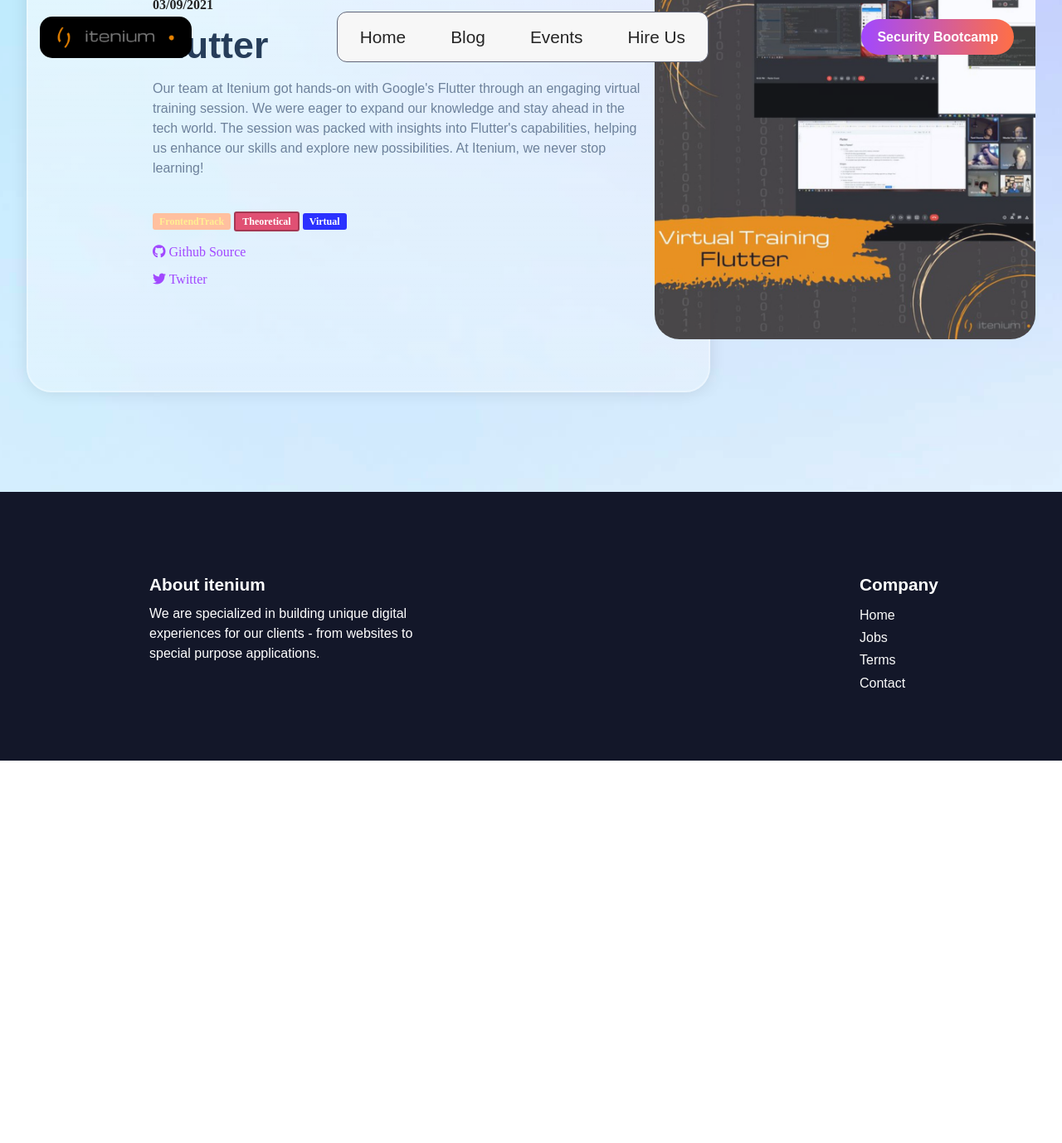
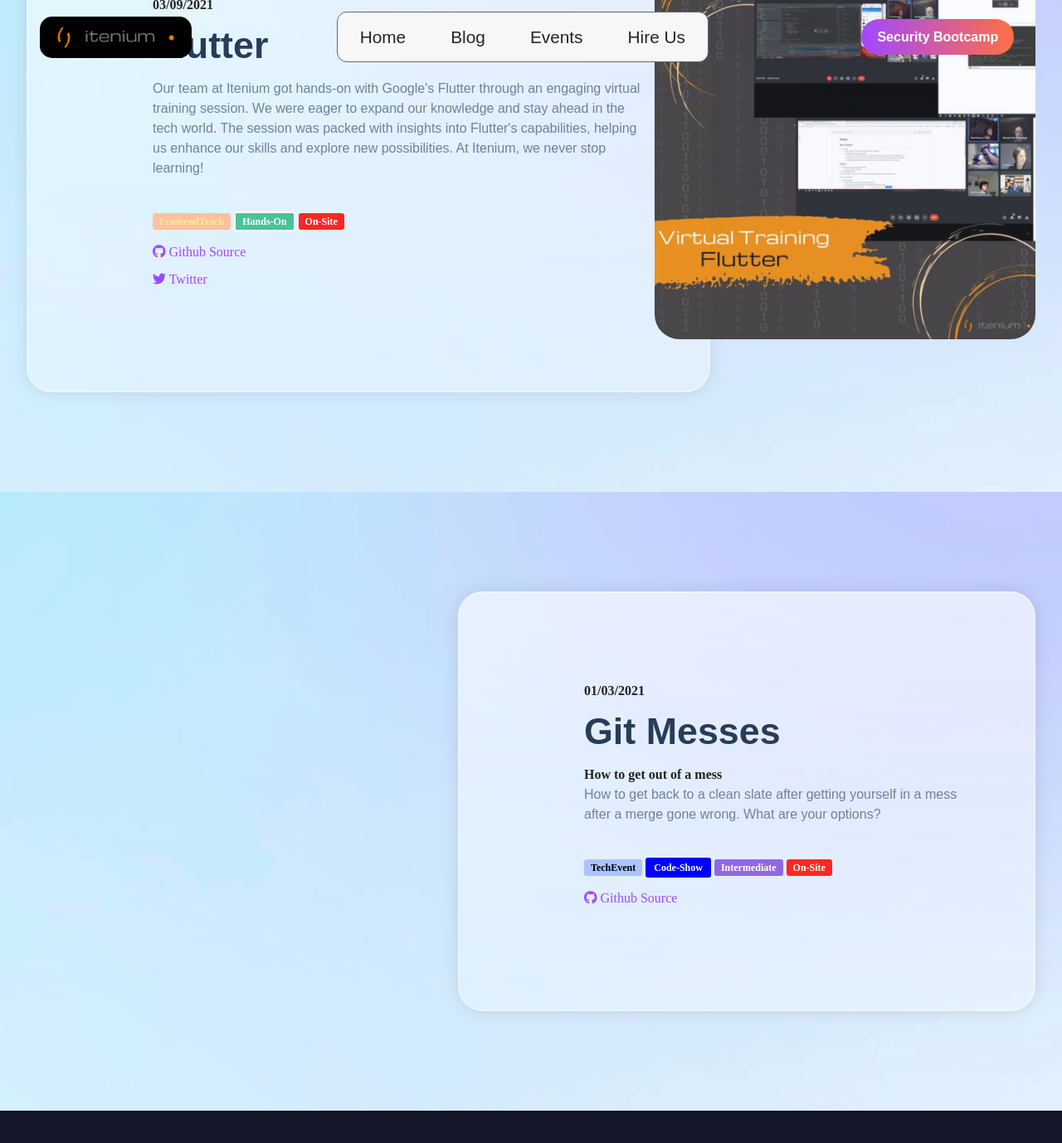
Before and after one commit to itenium-be/Competence-Center, a Jekyll site: the page built from pages/events-old.html, in a window 1280 px wide and 1400 px high, scrolled down 22663 px. Shown: the top 1378 px of the window at 83% size. Built offline with Jekyll 4.4.1, drawn with Linux system fonts in a browser that asks for light colours; some web fonts are replaced; before the commit the page ends 23580 px from its top, so only the background shows below that; some of the changed text lies outside the part shown.

Commit message:
events: fix some issues + added gis messes

```diff
--- a/_data/events.yml
+++ b/_data/events.yml
@@ -574,6 +574,7 @@
   tldv: "https://tldv.io/app/meetings/65d78fd2c345af0013701e4a"
 
 - name: "Soft Skills Training"
+  by: "3rd Party"
   subTitle: "Focus & Time Management"
   date: 2024-02-08
   summary: >
@@ -1127,6 +1128,7 @@
   tldv: "https://tldv.io/app/meetings/640a331909e5f90013e07e51"
 
 - name: Storytelling and Feedback
+  by: "3rd Party"
   subTitle: Communication is key
   date: 2023-02-02
   summary: >
@@ -1201,6 +1203,7 @@
 
 
 - name: "Kubernetes"
+  by: "3rd Party"
   subTitle: "Kubernetes introduction and more"
   date: 2022-11-24
   summary: >
@@ -1270,6 +1273,7 @@
     <br><br>Once there, it was time to integrate it all into an Angular app.
   track: "FrontendTrack"
   content: "Hands-On"
+  type: ["On-Site"]
   level: Introduction
   duration: "3h"
   linkedIn: "https://www.linkedin.com/feed/update/urn:li:activity:6981575590252347392"
@@ -1343,7 +1347,7 @@
     as communicating best practices, configuring the CI, convincing management of the added value and more.
   track: "ArchitectureTrack"
   content: "Theoretical"
-  type: ["exercisesAtTheEnd"]
+  type: ["On-Site"]
   level: Introduction
   duration: "2h"
   image: "assets/images-events/theoretical-unit-testing-1.png"
@@ -1357,6 +1361,7 @@
 
 
 - name: "CO2duino"
+  by: "Michiel"
   subTitle: "We built our own CO2 Meter!"
   date: 2022-06-29
   track: "TechEvent"
@@ -1370,7 +1375,7 @@
   level: Introduction
   content: "Hands-On"
   type: ["On-Site"]
-  duration: "1h"
+  duration: "3h"
   image: "assets/images-events/CO2duino-1.jpeg"
   gallery:
     - "assets/images-events/CO2duino-2.jpg"
@@ -1458,10 +1463,9 @@
     we laid the foundations of IT architectural knowledge for our
     consultants. Another exciting topic to ensure that our team stays
     on top of their game.
-
   level: Introduction
   content: "Theoretical"
-  type: ["Virtual"]
+  type: ["On-Site"]
   duration: "1h"
   image: "assets/images-events/Architecture-Kick-Off-6.png"
   gallery:
@@ -1484,7 +1488,7 @@
        roads, but we had a blast! We just had to watch out for
        those speeding tickets on the way home 😁.
   level: Introduction
-  type: ["on-Site"]
+  type: ["On-Site"]
   duration: "4h"
   image: "assets/images-events/Battle-Kart-1.png"
   gallery:
@@ -1510,9 +1514,9 @@
      was a perfect blend of tech exploration and team
      bonding!
   level: Introduction
-  content: "Theoretical"
-  type: ["Virtual"]
-  duration: "2h"
+  content: "Hands-On"
+  type: ["Virtual"]
+  duration: "8h"
   image: "assets/images-events/Chatbot-bootcamp-5.jpg"
   gallery:
     - "assets/images-events/Chatbot-bootcamp-2.jpg"
@@ -1536,7 +1540,7 @@
   level: Introduction
   content: "Hands-On"
   type: ["On-Site"]
-  duration: "1h"
+  duration: "3h"
   image: "assets/images-events/Serverless-1.png"
   gallery:
     - "assets/images-events/Serverless-3.jpg"
@@ -1557,9 +1561,25 @@
     and explore new possibilities. At Itenium, we never stop
     learning!
   level: Introduction
-  content: "Theoretical"
-  type: ["Virtual"]
-  duration: "1h"
+  content: "Hands-On"
+  type: ["On-Site"]
+  duration: "3h"
   image: "assets/images-events/Flutter-1.jpeg"
   twitter: " https://x.com/itenium_be/status/1433769104574459904?s=20"
   githubUrl: "https://github.com/itenium-be/Flutter-Intro"
+
+
+
+- name: "Git Messes"
+  subTitle: "How to get out of a mess"
+  date: 2021-03-01
+  track: "TechEvent"
+  summary: >
+    How to get back to a clean slate after getting
+    yourself in a mess after a merge gone wrong.
+    What are your options?
+  level: Intermediate
+  content: "Code-Show"
+  type: ["On-Site"]
+  duration: "2h"
+  githubUrl: "https://github.com/itenium-be/git-how-to-get-out-of-a-mess"
```
